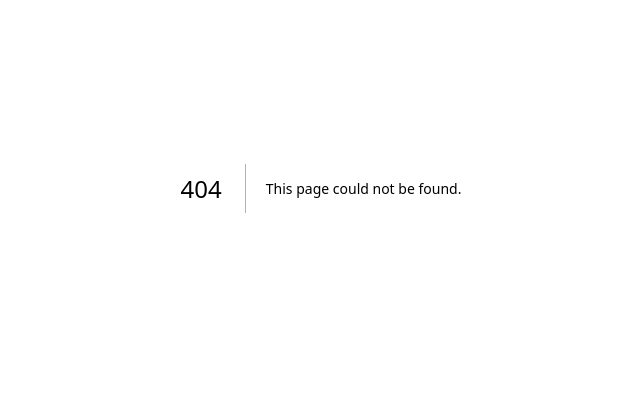
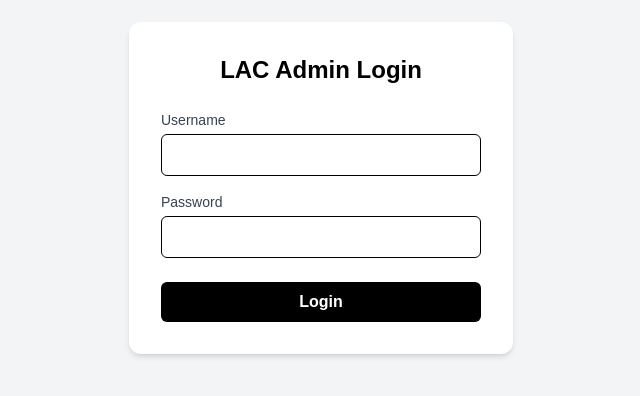
Before and after one commit to RomyTan/lacigars, a Next.js app: page /admin/login in a window 1280 px wide. Before the commit this address had no page. Shown: the part 212-608 px from the top of the page, without its empty margins (319-959 px from the left). Built offline with nearby package versions, Linux system fonts and the light colour scheme.

Commit message:
feat: add admin login protection

```diff
--- /dev/null
+++ b/app/admin/login/actions.ts
@@ -0,0 +1,29 @@
+'use server';
+
+import { cookies } from 'next/headers';
+import { redirect } from 'next/navigation';
+
+// Tambahkan daftar user admin di sini
+const ADMIN_USERS = [
+  { username: 'angel', password: 'angel123' },
+  { username: 'romy', password: 'romy123' },
+];
+
+export async function loginAdmin(prevState: any, formData: FormData) {
+  const user = formData.get('username');
+  const pass = formData.get('password');
+
+  // Cek apakah input cocok dengan salah satu data di array
+  const isValid = ADMIN_USERS.find(
+    (a) => a.username === user && a.password === pass
+  );
+
+  if (isValid) {
+    const cookieStore = await cookies();
+    cookieStore.set('admin_session', 'true', { httpOnly: true, secure: true, path: '/' });
+  } else {
+    return { error: 'Username atau password salah!' };
+  }
+
+  redirect('/admin');
+}
--- /dev/null
+++ b/app/admin/login/page.tsx
@@ -0,0 +1,38 @@
+'use client';
+
+import { useActionState } from 'react';
+import { loginAdmin } from './actions';
+
+export default function AdminLogin() {
+  const [state, formAction, isPending] = useActionState(loginAdmin, null);
+
+  return (
+    <div className="min-h-screen flex items-center justify-center bg-gray-100">
+      <form action={formAction} className="bg-white p-8 rounded-xl shadow-md w-96">
+        <h1 className="text-2xl font-bold text-center mb-6 text-black">LAC Admin Login</h1>
+
+        {state?.error && (
+          <p className="text-red-500 text-sm mb-4 text-center font-semibold">{state.error}</p>
+        )}
+
+        <div className="mb-4">
+          <label className="block text-sm font-medium text-gray-700">Username</label>
+          <input name="username" required className="w-full mt-1 border rounded-md p-2 text-black" />
+        </div>
+
+        <div className="mb-6">
+          <label className="block text-sm font-medium text-gray-700">Password</label>
+          <input type="password" name="password" required className="w-full mt-1 border rounded-md p-2 text-black" />
+        </div>
+
+        <button
+          disabled={isPending}
+          type="submit"
+          className="w-full bg-black text-white py-2 rounded-md font-semibold hover:bg-gray-800 disabled:bg-gray-400 transition-colors"
+        >
+          {isPending ? 'Verifying...' : 'Login'}
+        </button>
+      </form>
+    </div>
+  );
+}
--- /dev/null
+++ b/middleware.ts
@@ -0,0 +1,23 @@
+import { NextResponse } from 'next/server';
+import type { NextRequest } from 'next/server';
+
+export function middleware(request: NextRequest) {
+  const hasSession = request.cookies.has('admin_session');
+  const isLoginRoute = request.nextUrl.pathname === '/admin/login';
+
+  // Jika belum login dan mencoba buka /admin, lempar ke halaman login
+  if (!hasSession && !isLoginRoute) {
+    return NextResponse.redirect(new URL('/admin/login', request.url));
+  }
+
+  // Jika sudah login tapi buka halaman login, kembalikan ke /admin
+  if (hasSession && isLoginRoute) {
+    return NextResponse.redirect(new URL('/admin', request.url));
+  }
+
+  return NextResponse.next();
+}
+
+export const config = {
+  matcher: '/admin/:path*',
+};
```
